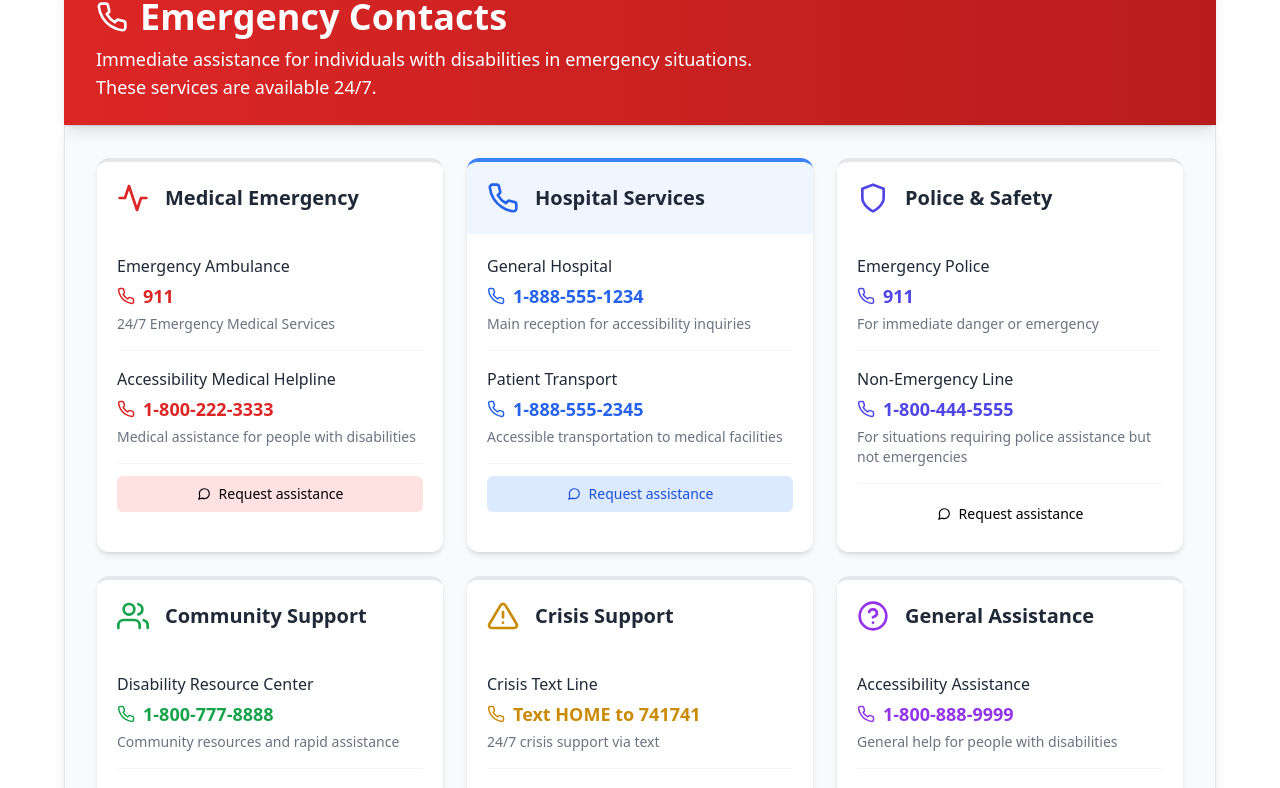
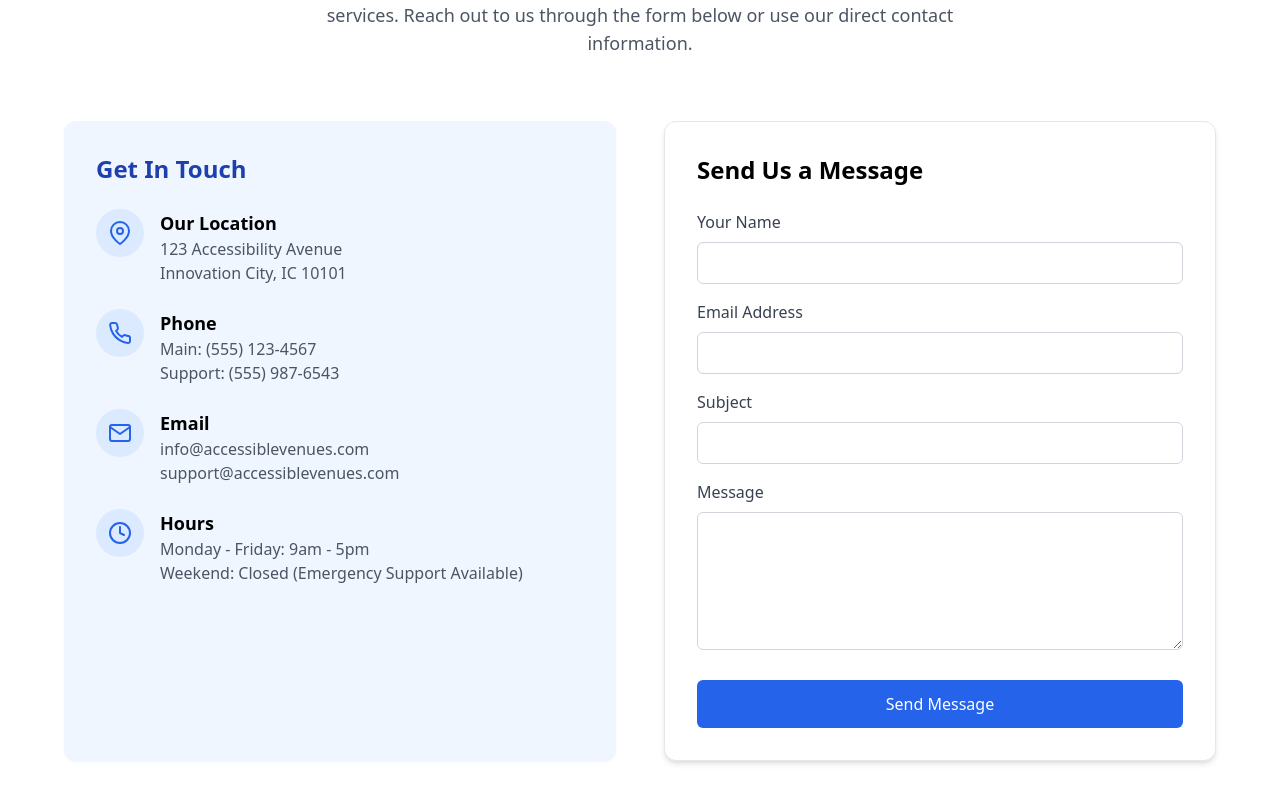
Before and after one commit to StanleyKioko/HuruHack, a React (Vite) app: page / in a window 1280 px wide. Shown: the part 5212-6000 px from the top of the page. Built offline with nearby package versions, Linux system fonts and the light colour scheme.

Commit message:
Ai agent improved

```diff
--- a/src/pages/Contact.jsx
+++ b/src/pages/Contact.jsx
@@ -1,8 +1,58 @@
 import React from 'react';
-import { FiPhone, FiAlertTriangle, FiActivity, FiShield, FiUsers, FiHelpCircle, FiMessageCircle } from 'react-icons/fi';
+import { FiPhone, FiAlertTriangle, FiActivity, FiShield, FiUsers, FiHelpCircle, FiMessageCircle, FiMail, FiMapPin, FiClock, FiCheckCircle } from 'react-icons/fi';
 
 const Contact = () => {
-  // Your existing contact page content would be here
+  // Regular contact form state
+  const [formState, setFormState] = React.useState({
+    name: '',
+    email: '',
+    subject: '',
+    message: ''
+  });
+
+  const [formStatus, setFormStatus] = React.useState({
+    submitted: false,
+    success: false,
+    message: ''
+  });
+
+  const handleInputChange = (e) => {
+    const { name, value } = e.target;
+    setFormState(prevState => ({
+      ...prevState,
+      [name]: value
+    }));
+  };
+
+  const handleSubmit = (e) => {
+    e.preventDefault();
+    // In a real app, you would send this to your backend
+    console.log("Form submitted:", formState);
+
+    // Simulate form submission
+    setFormStatus({
+      submitted: true,
+      success: true,
+      message: 'Thank you for your message. We will get back to you shortly!'
+    });
+
+    // Reset form after submission
+    setFormState({
+      name: '',
+      email: '',
+      subject: '',
+      message: ''
+    });
+
+    // Clear success message after 5 seconds
+    setTimeout(() => {
+      setFormStatus({
+        submitted: false,
+        success: false,
+        message: ''
+      });
+    }, 5000);
+  };
 
   // Emergency contacts data
   const emergencyContacts = [
@@ -69,8 +119,148 @@ const Contact = () => {
   ];
 
   return (
+    <>
       <div className="container mx-auto px-4 py-12 md:px-8 lg:px-16">
-      {/* Your existing contact form and information would be here */}
+        {/* Page Header */}
+        <div className="text-center mb-16">
+          <h1 className="text-4xl md:text-5xl font-bold mb-4">Contact Us</h1>
+          <p className="text-lg text-gray-600 max-w-2xl mx-auto">
+            We're here to assist you with any questions about our accessible venues and services.
+            Reach out to us through the form below or use our direct contact information.
+          </p>
+        </div>
+
+        {/* Contact Information and Form */}
+        <div className="grid grid-cols-1 md:grid-cols-2 gap-12 mb-16">
+          {/* Contact Information */}
+          <div className="bg-blue-50 p-8 rounded-xl shadow-sm">
+            <h2 className="text-2xl font-bold mb-6 text-blue-800">Get In Touch</h2>
+
+            <div className="space-y-6">
+              <div className="flex items-start space-x-4">
+                <div className="bg-blue-100 p-3 rounded-full">
+                  <FiMapPin className="h-6 w-6 text-blue-600" />
+                </div>
+                <div>
+                  <h3 className="font-semibold text-lg">Our Location</h3>
+                  <p className="text-gray-600">123 Accessibility Avenue</p>
+                  <p className="text-gray-600">Innovation City, IC 10101</p>
+                </div>
+              </div>
+
+              <div className="flex items-start space-x-4">
+                <div className="bg-blue-100 p-3 rounded-full">
+                  <FiPhone className="h-6 w-6 text-blue-600" />
+                </div>
+                <div>
+                  <h3 className="font-semibold text-lg">Phone</h3>
+                  <p className="text-gray-600">Main: (555) 123-4567</p>
+                  <p className="text-gray-600">Support: (555) 987-6543</p>
+                </div>
+              </div>
+
+              <div className="flex items-start space-x-4">
+                <div className="bg-blue-100 p-3 rounded-full">
+                  <FiMail className="h-6 w-6 text-blue-600" />
+                </div>
+                <div>
+                  <h3 className="font-semibold text-lg">Email</h3>
+                  <p className="text-gray-600">info@accessiblevenues.com</p>
+                  <p className="text-gray-600">support@accessiblevenues.com</p>
+                </div>
+              </div>
+
+              <div className="flex items-start space-x-4">
+                <div className="bg-blue-100 p-3 rounded-full">
+                  <FiClock className="h-6 w-6 text-blue-600" />
+                </div>
+                <div>
+                  <h3 className="font-semibold text-lg">Hours</h3>
+                  <p className="text-gray-600">Monday - Friday: 9am - 5pm</p>
+                  <p className="text-gray-600">Weekend: Closed (Emergency Support Available)</p>
+                </div>
+              </div>
+            </div>
+          </div>
+
+          {/* Contact Form */}
+          <div className="bg-white p-8 rounded-xl shadow-md border border-gray-200">
+            <h2 className="text-2xl font-bold mb-6">Send Us a Message</h2>
+
+            <form onSubmit={handleSubmit}>
+              <div className="mb-4">
+                <label htmlFor="name" className="block text-gray-700 font-medium mb-2">Your Name</label>
+                <input
+                  type="text"
+                  id="name"
+                  name="name"
+                  value={formState.name}
+                  onChange={handleInputChange}
+                  className="w-full px-4 py-2 border border-gray-300 rounded-md focus:outline-none focus:ring-2 focus:ring-blue-500"
+                  required
+                />
+              </div>
+
+              <div className="mb-4">
+                <label htmlFor="email" className="block text-gray-700 font-medium mb-2">Email Address</label>
+                <input
+                  type="email"
+                  id="email"
+                  name="email"
+                  value={formState.email}
+                  onChange={handleInputChange}
+                  className="w-full px-4 py-2 border border-gray-300 rounded-md focus:outline-none focus:ring-2 focus:ring-blue-500"
+                  required
+                />
+              </div>
+
+              <div className="mb-4">
+                <label htmlFor="subject" className="block text-gray-700 font-medium mb-2">Subject</label>
+                <input
+                  type="text"
+                  id="subject"
+                  name="subject"
+                  value={formState.subject}
+                  onChange={handleInputChange}
+                  className="w-full px-4 py-2 border border-gray-300 rounded-md focus:outline-none focus:ring-2 focus:ring-blue-500"
+                  required
+                />
+              </div>
+
+              <div className="mb-6">
+                <label htmlFor="message" className="block text-gray-700 font-medium mb-2">Message</label>
+                <textarea
+                  id="message"
+                  name="message"
+                  value={formState.message}
+                  onChange={handleInputChange}
+                  rows="5"
+                  className="w-full px-4 py-2 border border-gray-300 rounded-md focus:outline-none focus:ring-2 focus:ring-blue-500"
+                  required
+                ></textarea>
+              </div>
+
+              <button
+                type="submit"
+                className="w-full bg-blue-600 text-white py-3 px-4 rounded-md hover:bg-blue-700 transition-colors font-medium"
+              >
+                Send Message
+              </button>
+
+              {formStatus.submitted && (
+                <div className={`mt-4 p-3 rounded-md ${formStatus.success ? 'bg-green-50 text-green-800' : 'bg-red-50 text-red-800'}`}>
+                  <div className="flex items-center">
+                    {formStatus.success ?
+                      <FiCheckCircle className="h-5 w-5 mr-2" /> :
+                      <FiAlertTriangle className="h-5 w-5 mr-2" />
+                    }
+                    <p>{formStatus.message}</p>
+                  </div>
+                </div>
+              )}
+            </form>
+          </div>
+        </div>
 
         {/* Emergency Contacts Section */}
         <section className="mt-16 mb-12">
@@ -94,9 +284,23 @@ const Contact = () => {
               {emergencyContacts.map((category) => (
                 <div
                   key={category.id}
-                className={`bg-white rounded-xl shadow-md overflow-hidden hover:shadow-lg transition-all border-t-4 border-${category.color}-500`}
+                  className={`bg-white rounded-xl shadow-md overflow-hidden hover:shadow-lg transition-all border-t-4 ${
+                    category.color === 'red' ? 'border-red-500' :
+                    category.color === 'blue' ? 'border-blue-500' :
+                    category.color === 'indigo' ? 'border-indigo-500' :
+                    category.color === 'green' ? 'border-green-500' :
+                    category.color === 'yellow' ? 'border-yellow-500' :
+                    'border-purple-500'
+                  }`}
                 >
-                <div className={`bg-${category.color}-50 p-5`}>
+                  <div className={`${
+                    category.color === 'red' ? 'bg-red-50' :
+                    category.color === 'blue' ? 'bg-blue-50' :
+                    category.color === 'indigo' ? 'bg-indigo-50' :
+                    category.color === 'green' ? 'bg-green-50' :
+                    category.color === 'yellow' ? 'bg-yellow-50' :
+                    'bg-purple-50'
+                  } p-5`}>
                     <div className="flex items-center gap-4">
                       {category.icon}
                       <h3 className="text-xl font-bold text-gray-800">{category.title}</h3>
@@ -112,7 +316,14 @@ const Contact = () => {
                         <p className="font-medium text-gray-800">{contact.name}</p>
                         <a
                           href={`tel:${contact.number.replace(/[^0-9]/g, '')}`}
-                        className={`flex items-center gap-2 text-lg font-bold text-${category.color}-600 hover:text-${category.color}-800 mt-1`}
+                          className={`flex items-center gap-2 text-lg font-bold ${
+                            category.color === 'red' ? 'text-red-600 hover:text-red-800' :
+                            category.color === 'blue' ? 'text-blue-600 hover:text-blue-800' :
+                            category.color === 'indigo' ? 'text-indigo-600 hover:text-indigo-800' :
+                            category.color === 'green' ? 'text-green-600 hover:text-green-800' :
+                            category.color === 'yellow' ? 'text-yellow-600 hover:text-yellow-800' :
+                            'text-purple-600 hover:text-purple-800'
+                          } mt-1`}
                         >
                           <FiPhone /> {contact.number}
                         </a>
@@ -121,7 +332,14 @@ const Contact = () => {
                     ))}
 
                     <div className="mt-4 pt-3 border-t border-gray-100">
-                    <button className={`flex items-center justify-center w-full py-2 rounded-md bg-${category.color}-100 text-${category.color}-700 hover:bg-${category.color}-200 transition-all text-sm font-medium`}>
+                      <button className={`flex items-center justify-center w-full py-2 rounded-md ${
+                        category.color === 'red' ? 'bg-red-100 text-red-700 hover:bg-red-200' :
+                        category.color === 'blue' ? 'bg-blue-100 text-blue-700 hover:bg-blue-200' :
+                        category.color === 'indigo' ? 'bg-indigo-100 text-indigo-700 hover:bg-indigo-200' :
+                        category.color === 'green' ? 'bg-green-100 text-green-700 hover:bg-green-200' :
+                        category.color === 'yellow' ? 'bg-yellow-100 text-yellow-700 hover:bg-yellow-200' :
+                        'bg-purple-100 text-purple-700 hover:bg-purple-200'
+                      } transition-all text-sm font-medium`}>
                         <FiMessageCircle className="mr-2" /> Request assistance
                       </button>
                     </div>
@@ -144,12 +362,6 @@ const Contact = () => {
 
             <div className="mt-6 flex flex-wrap gap-4">
               <a
-              href="#download-emergency-card"
-              className="inline-block bg-blue-600 text-white px-4 py-2 rounded-lg hover:bg-blue-700 transition-all"
-            >
-              Download Emergency Info Card
-            </a>
-            <a
                 href="#emergency-preparedness"
                 className="inline-block bg-white text-blue-700 border border-blue-600 px-4 py-2 rounded-lg hover:bg-blue-50 transition-all"
               >
@@ -159,21 +371,24 @@ const Contact = () => {
           </div>
         </section>
 
-      {/* Emergency Map Section */}
+        {/*
+        // Emergency Map Section - Commented out as requested
         <section className="mb-16">
           <h2 className="text-2xl font-bold mb-6">Nearby Emergency Services</h2>
           <div className="aspect-w-16 aspect-h-9 rounded-xl overflow-hidden shadow-lg">
-          {/* Here you would integrate Google Maps or another map provider */}
+            {/* Here you would integrate Google Maps or another map provider *//*}
             <div className="bg-gray-200 w-full h-full flex items-center justify-center">
               <p className="text-gray-600">Interactive map of nearby emergency services would be displayed here</p>
-            {/* Example: <iframe src="https://www.google.com/maps/embed?..." width="100%" height="100%" frameBorder="0" allowFullScreen></iframe> */}
+              {/* Example: <iframe src="https://www.google.com/maps/embed?..." width="100%" height="100%" frameBorder="0" allowFullScreen></iframe> *//*}
             </div>
           </div>
           <p className="text-sm text-gray-500 mt-2">
             View accessible hospitals, police stations, and emergency centers in your area.
           </p>
         </section>
+        */}
       </div>
+    </>
   );
 };
 
```
Lines whose indentation alone changed are shown as unchanged.
